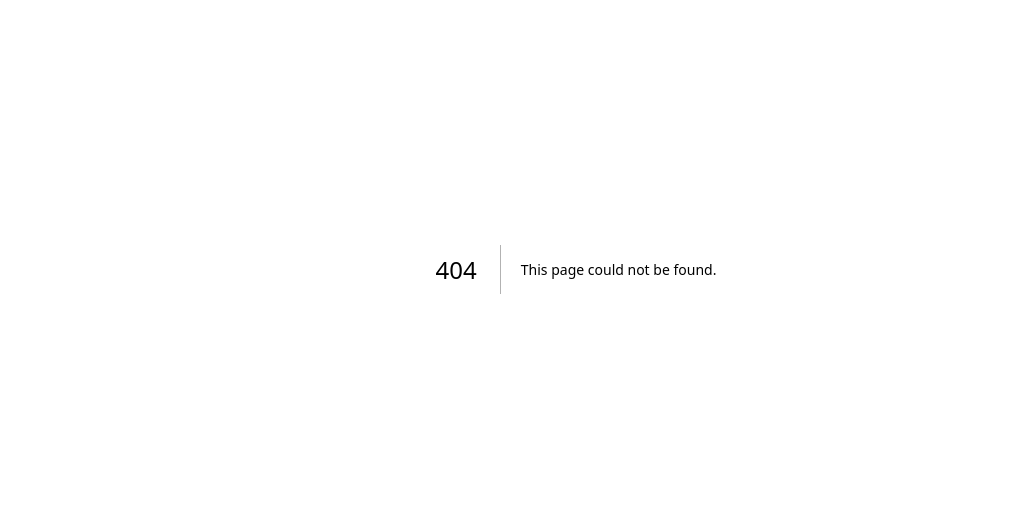
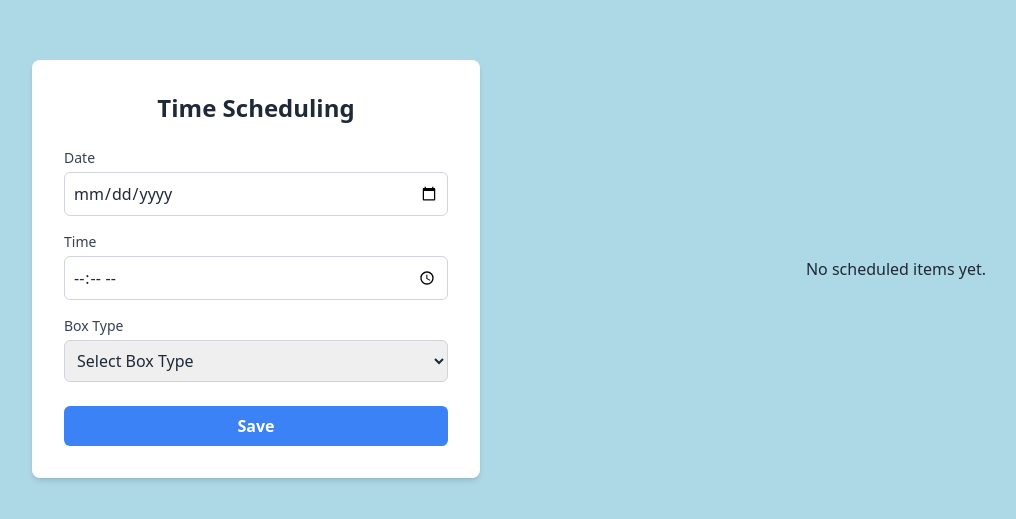
Before and after one commit to BuddhiniNavoda/MedReminder_EC6020, a Next.js app in the folder medibox/: page /fonts/TimeSchedule in a window 1280 px wide. Before the commit this address had no page. Shown: the part 131-650 px from the top of the page, without its empty margins (64-1080 px from the left). Built offline with nearby package versions, Linux system fonts and the light colour scheme.

Commit message:
created time schedule interface

```diff
--- /dev/null
+++ b/medibox/app/fonts/TimeSchedule/page.tsx
@@ -0,0 +1,240 @@
+'use client';
+
+import React, { useState, useMemo } from 'react';
+
+interface ScheduleItem {
+  id: string;
+  date: string;
+  time: string;
+  boxType: string;
+}
+
+const TimeSchedulingPage = () => {
+  const [date, setDate] = useState('');
+  const [time, setTime] = useState('');
+  const [boxType, setBoxType] = useState('');
+  const [schedule, setSchedule] = useState<ScheduleItem[]>([]);
+  const [editingId, setEditingId] = useState<string | null>(null);
+  const [editedDate, setEditedDate] = useState('');
+  const [editedTime, setEditedTime] = useState('');
+  const [editedBoxType, setEditedBoxType] = useState('');
+  const [errorMessage, setErrorMessage] = useState(''); // State for error message
+
+  const handleSave = () => {
+    if (!date || !time || !boxType) {
+      setErrorMessage('Please fill in all the details.'); // Set error message
+      return;
+    }
+
+    const id = Date.now().toString();
+    const newScheduleItem: ScheduleItem = {
+      id,
+      date,
+      time,
+      boxType,
+    };
+    setSchedule([...schedule, newScheduleItem]);
+    setDate('');
+    setTime('');
+    setBoxType('');
+    setErrorMessage(''); // Clear error message after successful save
+  };
+
+  const handleDelete = (id: string) => {
+    setSchedule(schedule.filter((item) => item.id !== id));
+  };
+
+  const handleEdit = (item: ScheduleItem) => {
+    setEditingId(item.id);
+    setEditedDate(item.date);
+    setEditedTime(item.time);
+    setEditedBoxType(item.boxType);
+  };
+
+  const handleUpdate = () => {
+    setSchedule(
+      schedule.map((item) =>
+        item.id === editingId
+          ? { ...item, date: editedDate, time: editedTime, boxType: editedBoxType }
+          : item
+      )
+    );
+    setEditingId(null);
+  };
+
+  const boxTypeOptions = ['A', 'B', 'C'];
+
+  const sortedSchedule = useMemo(() => {
+    return [...schedule].sort((a, b) => {
+      const dateTimeA = new Date(`${a.date}T${a.time}`);
+      const dateTimeB = new Date(`${b.date}T${b.time}`);
+      return dateTimeA.getTime() - dateTimeB.getTime();
+    });
+  }, [schedule]);
+
+  return (
+    <div
+      className="flex min-h-screen text-gray-800"
+      style={{
+        backgroundColor: '#ADD8E6',
+      }}
+    >
+      {/* Left Side: Scheduling Form */}
+      <div className="w-1/2 flex justify-center items-center">
+        <div className="bg-white p-8 rounded-lg shadow-md w-full max-w-md">
+          <h1 className="text-2xl font-bold mb-6 text-center">Time Scheduling</h1>
+
+          {errorMessage && (
+            <div className="bg-red-100 border border-red-400 text-red-700 px-4 py-3 rounded relative mb-4" role="alert">
+              <strong className="font-bold"> </strong>
+              <span className="block sm:inline"> {errorMessage}</span>
+            </div>
+          )}
+
+          <div className="mb-4">
+            <label htmlFor="date" className="block text-sm font-medium text-gray-700">
+              Date
+            </label>
+            <input
+              type="date"
+              id="date"
+              className="mt-1 w-full p-2 border border-gray-300 rounded-md focus:outline-none focus:ring-2 focus:ring-blue-500"
+              value={date}
+              onChange={(e) => setDate(e.target.value)}
+            />
+          </div>
+
+          <div className="mb-4">
+            <label htmlFor="time" className="block text-sm font-medium text-gray-700">
+              Time
+            </label>
+            <input
+              type="time"
+              id="time"
+              className="mt-1 w-full p-2 border border-gray-300 rounded-md focus:outline-none focus:ring-2 focus:ring-blue-500"
+              value={time}
+              onChange={(e) => setTime(e.target.value)}
+            />
+          </div>
+
+          <div className="mb-6">
+            <label htmlFor="boxType" className="block text-sm font-medium text-gray-700">
+              Box Type
+            </label>
+            <select
+              id="boxType"
+              className="mt-1 w-full p-2 border border-gray-300 rounded-md focus:outline-none focus:ring-2 focus:ring-blue-500"
+              value={boxType}
+              onChange={(e) => setBoxType(e.target.value)}
+            >
+              <option value="">Select Box Type</option>
+              {boxTypeOptions.map((option) => (
+                <option key={option} value={option}>
+                  {option}
+                </option>
+              ))}
+            </select>
+          </div>
+
+          <button
+            className="w-full py-2 px-4 bg-blue-500 text-white font-semibold rounded-md hover:bg-blue-600 focus:outline-none"
+            onClick={handleSave}
+          >
+            Save
+          </button>
+        </div>
+      </div>
+
+      {/* Right Side: Display Scheduled Items */}
+      <div className="w-1/2 flex justify-center items-center">
+        {sortedSchedule.length > 0 ? (
+          <div className="w-full max-w-md">
+            <h2 className="text-xl font-bold mb-4">Scheduled Items</h2>
+            <ul>
+              {sortedSchedule.map((item) => (
+                <li key={item.id} className="mb-2 p-4 border border-gray-300 rounded-md bg-white">
+                  {editingId === item.id ? (
+                    <>
+                      {/* Edit Mode */}
+                      <input
+                        type="date"
+                        value={editedDate}
+                        onChange={(e) => setEditedDate(e.target.value)}
+                        className="w-full mb-2 p-2 border border-gray-300 rounded-md"
+                      />
+                      <input
+                        type="time"
+                        value={editedTime}
+                        onChange={(e) => setEditedTime(e.target.value)}
+                        className="w-full mb-2 p-2 border border-gray-300 rounded-md"
+                      />
+                      <select
+                        value={editedBoxType}
+                        onChange={(e) => setEditedBoxType(e.target.value)}
+                        className="w-full mb-2 p-2 border border-gray-300 rounded-md"
+                      >
+                        <option value="">Select Box Type</option>
+                        {boxTypeOptions.map((option) => (
+                          <option key={option} value={option}>
+                            {option}
+                          </option>
+                        ))}
+                      </select>
+                      <div className="flex justify-end">
+                        <button
+                          onClick={handleUpdate}
+                          className="bg-green-500 hover:bg-green-700 text-white font-bold py-2 px-4 rounded mr-2"
+                        >
+                          Update
+                        </button>
+                        <button
+                          onClick={() => setEditingId(null)}
+                          className="bg-gray-300 hover:bg-gray-400 text-gray-800 font-bold py-2 px-4 rounded"
+                        >
+                          Cancel
+                        </button>
+                      </div>
+                    </>
+                  ) : (
+                    <>
+                      {/* View Mode */}
+                      <div>
+                        <strong>Date:</strong> {item.date}
+                      </div>
+                      <div>
+                        <strong>Time:</strong> {item.time}
+                      </div>
+                      <div>
+                        <strong>Box Type:</strong> {item.boxType}
+                      </div>
+                      <div className="flex justify-end mt-2">
+                        <button
+                          onClick={() => handleEdit(item)}
+                          className="bg-blue-500 hover:bg-blue-700 text-white font-bold py-2 px-4 rounded mr-2"
+                        >
+                          Edit
+                        </button>
+                        <button
+                          onClick={() => handleDelete(item.id)}
+                          className="bg-red-500 hover:bg-red-700 text-white font-bold py-2 px-4 rounded"
+                        >
+                          Delete
+                        </button>
+                      </div>
+                    </>
+                  )}
+                </li>
+              ))}
+            </ul>
+          </div>
+        ) : (
+          <div className="text-center">
+            <p>No scheduled items yet.</p>
+          </div>
+        )}
+      </div>
+    </div>
+  );
+};
+
+export default TimeSchedulingPage;
```
